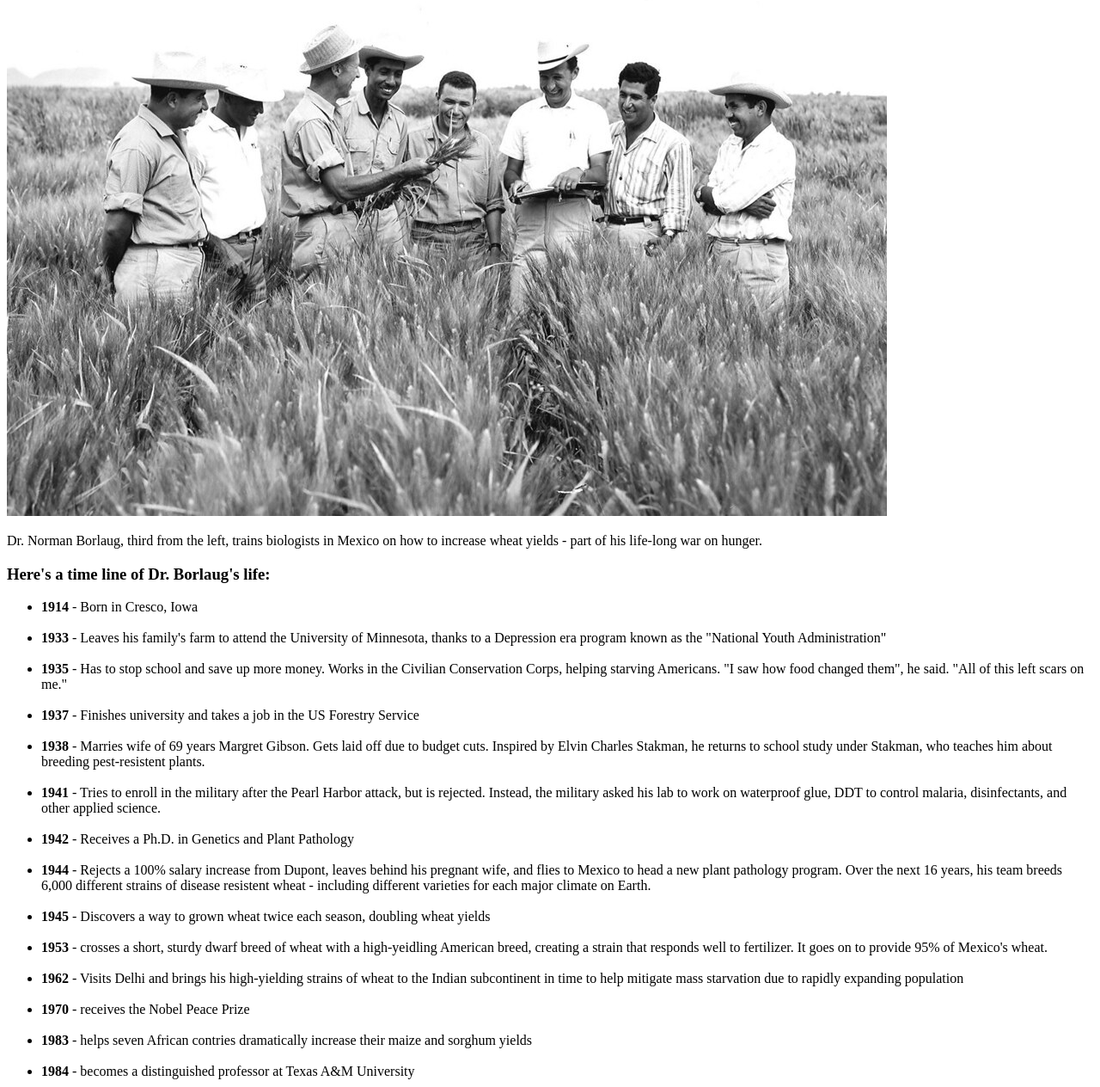
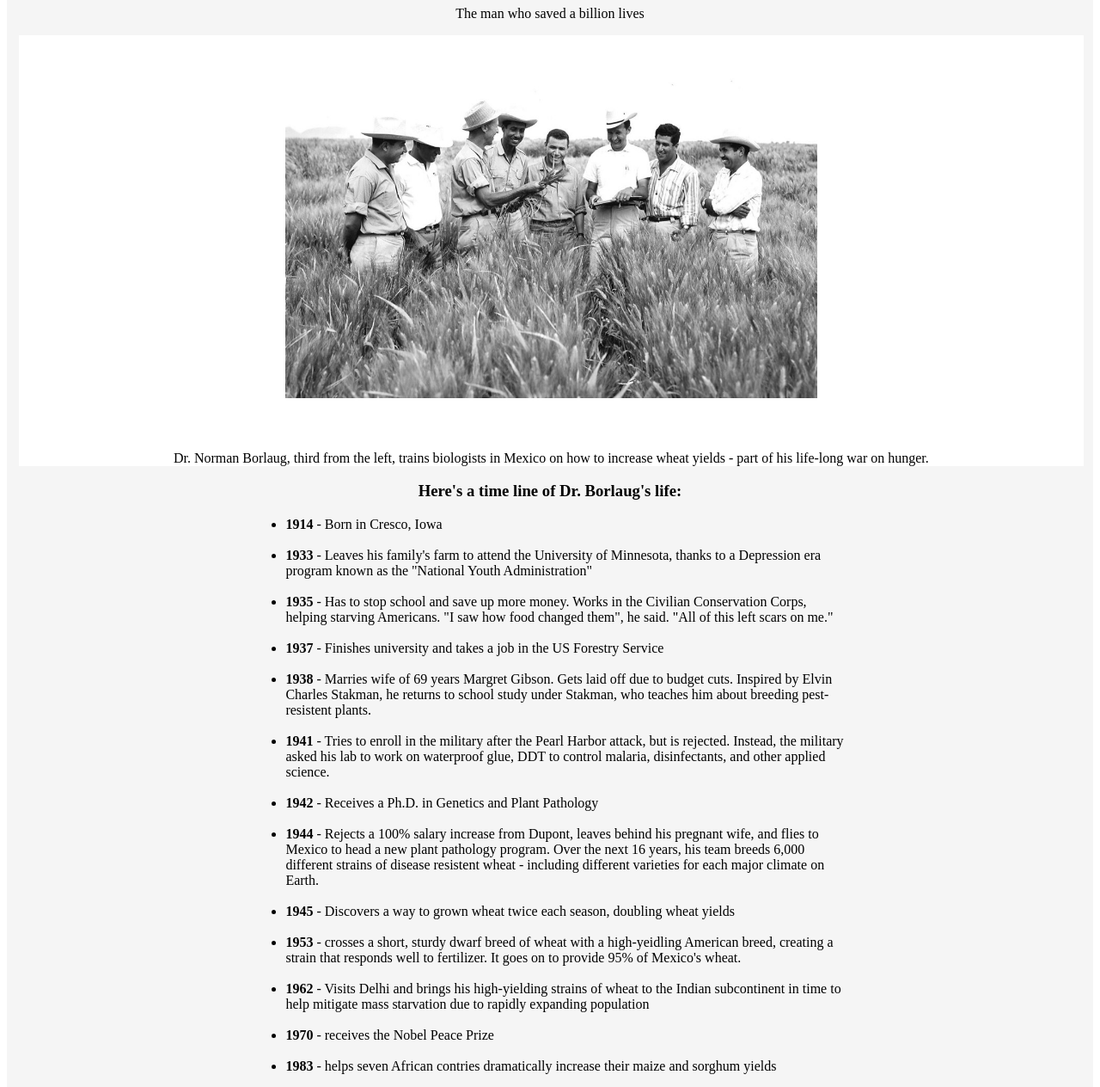
Before and after one commit to Harshahari1207/MicroProject, a plain HTML site: page Tribute_page/index.html in a window 1280 px wide. Shown: the part 73-1337 px from the top of the page at 86% size. Drawn offline with Linux system fonts and the light colour scheme.

Commit message:
final commit

```diff
--- a/Tribute_page/index.css
+++ b/Tribute_page/index.css
@@ -0,0 +1,51 @@
+#main{
+display: block;
+    background: whitesmoke;
+}
+#title{
+    text-align: center;
+}
+p{
+    text-align: center;
+}
+#img-div{
+    width: 98%;
+    height: 20%;
+    background-color: white;
+    margin-left: 14px;
+}
+.img{
+    width: 50%;
+    background-repeat: no-repeat;
+    padding: 45px;
+    display: block;
+    margin-left: auto;
+    margin-right: auto;
+}
+.heading1{
+    text-align: center;
+}
+#tribute-info{
+    width: 100%;
+    height: 62%;
+
+}
+
+#info{
+    width: 55%;
+    display: block;
+    margin-left: auto;
+    margin-right: auto;
+}
+
+.heading2{
+    text-align: center;
+}
+
+.down{
+    font-style: italic;
+}
+
+.bottom{
+    font-style: italic;
+}
--- a/Tribute_page/index.html
+++ b/Tribute_page/index.html
@@ -3,18 +3,18 @@
 <head>
     <meta charset="UTF-8">
     <link rel="stylesheet" href="index.css">
-
+    <title>Tribute-Page</title>
 </head>
 <main id="main">
-    <title id="title">Dr. Normal Borlaug</title>
-    <p>The ma who saved a billion lives</p>
+    <h1 id="title">Dr. Normal Borlaug</h1>
+    <p>The man who saved a billion lives</p>
     <div id="img-div">
-        <img src="tribute-page-main-image.jpg" alt="">
-        <p>Dr. Norman Borlaug, third from the left, trains biologists in Mexico on how to increase wheat yields - part of his life-long war on hunger.</p>
+        <img  class="img" src="tribute-page-main-image.jpg" alt="">
+        <p class="up">Dr. Norman Borlaug, third from the left, trains biologists in Mexico on how to increase wheat yields - part of his life-long war on hunger.</p>
     </div>
     <div id="tribute-info">
         <div id="info">
-            <h3>Here's a time line of Dr. Borlaug's life:</h3>
+            <h3 class="heading1">Here's a time line of Dr. Borlaug's life:</h3>
             <ul>
                 <li><strong>1914</strong> - Born in Cresco, Iowa</li> <br>
                 <li><strong>1933</strong> - Leaves his family's farm to attend the University of Minnesota, thanks to a Depression era program known as the "National Youth Administration"</li><br>
@@ -33,9 +33,12 @@
                 <li><strong>2005</strong> - states "we will have to double the world food supply by 2050." Argues that genetically modified crops are the only way we can meet the demand, as we run out of arable land. Says that GM crops are not inherently dangerous because "we've been genetically modifying plants and  animals for a long time. Long before we called it science, people were selecting the best breeds."</li><br>
                 <li><strong>2009</strong> - dies at the age of 95.</li><br>
             </ul>
-            <p>Borlaug's life and achievement are testimony to the far-reaching contribution that one man's towering intellect,persistence and scientific vision can make human peace and progress."</p>
+            <p class="down">"Borlaug's life and achievement are testimony to the far-reaching contribution that one man's towering intellect,persistence and scientific vision can make human peace and progress."</p>
+            <p class="bottom">-- Indian Prime Minister Manmohan Singh</p>
         </div>
+        <h3 class="heading2">If you have time, you should read more about this incredible human being on his <a href="https://en.wikipedia.org/wiki/Norman_Borlaug"> Wikipedia entry.</a></h3>
     </div>
+
 </main>
 
 </html>
```
